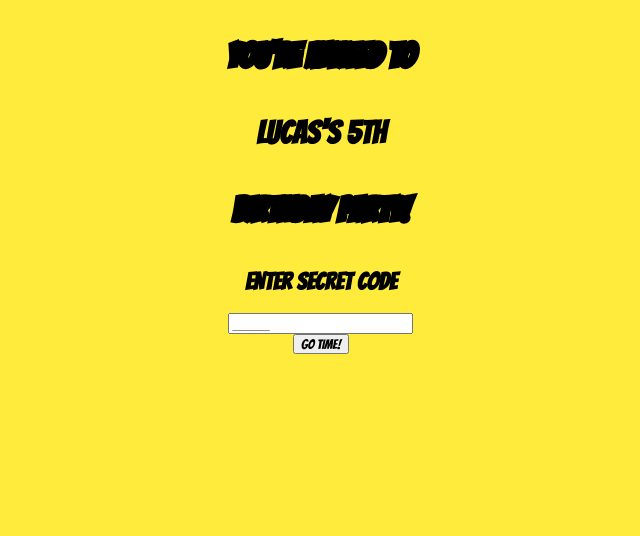
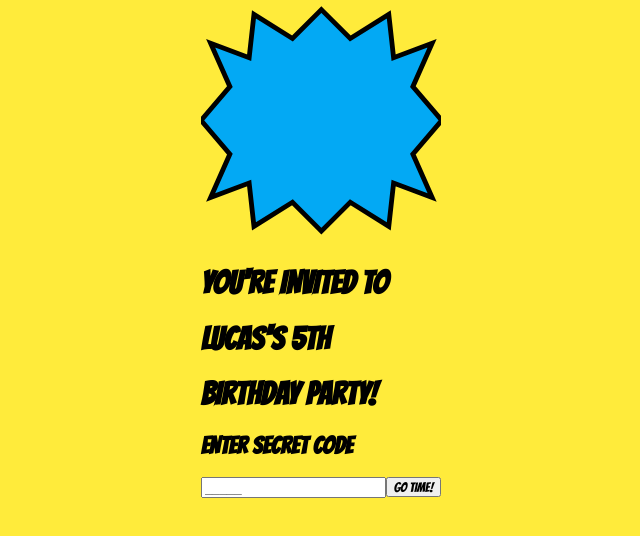
Before and after one commit to mikejm7/hello-world, a Next.js app: page / in a window 1280 px wide. Shown: the top 536 px of the page, without its empty margins (319-959 px from the left). Built offline with nearby package versions, Linux system fonts and the light colour scheme.

Commit message:
Update globals.css

```diff
--- a/app/globals.css
+++ b/app/globals.css
@@ -1,37 +1,26 @@
-@import url('https://fonts.googleapis.com/css2?family=Bangers&family=Inter:wght@900&display=swap');
+@import url('https://fonts.googleapis.com/css2?family=Bangers&display=swap');
 
 body {
   background-color: #FFEB3B;
   margin: 0;
   padding: 0;
-  overflow-x: hidden;
   display: flex;
   justify-content: center;
-  min-height: 100vh;
 }
 
 .font-comic { font-family: 'Bangers', cursive; }
 
-/* The Starburst Effect using Background Image to ensure it scales with text */
-.burst-box {
-  background-color: #03A9F4;
-  border: 4px solid black;
-  position: relative;
-  /* This creates a jagged-like shadow/border effect without clipping content */
-  box-shadow: 8px 8px 0px black;
-  filter: drop-shadow(4px 4px 0px #000);
+/* Legibility fix: Adds a white 'halo' or background behind the black text */
+.text-readable {
+  color: black;
+  text-shadow:
+    2px 2px 0px #fff,
+    -2px -2px 0px #fff,
+    2px -2px 0px #fff,
+    -2px 2px 0px #fff;
 }
 
-/* Ensure text doesn't overlap on small screens */
-.text-stroke {
-  paint-order: stroke fill;
-  -webkit-text-stroke: 4px black;
+.comic-border {
+  border: 6px solid black;
+  box-shadow: 10px 10px 0px black;
 }
-
-/* Aggressive centering for all flex children */
-.flex-center {
-  display: flex;
-  flex-direction: column;
-  align-items: center;
-  text-align: center;
-}
```
